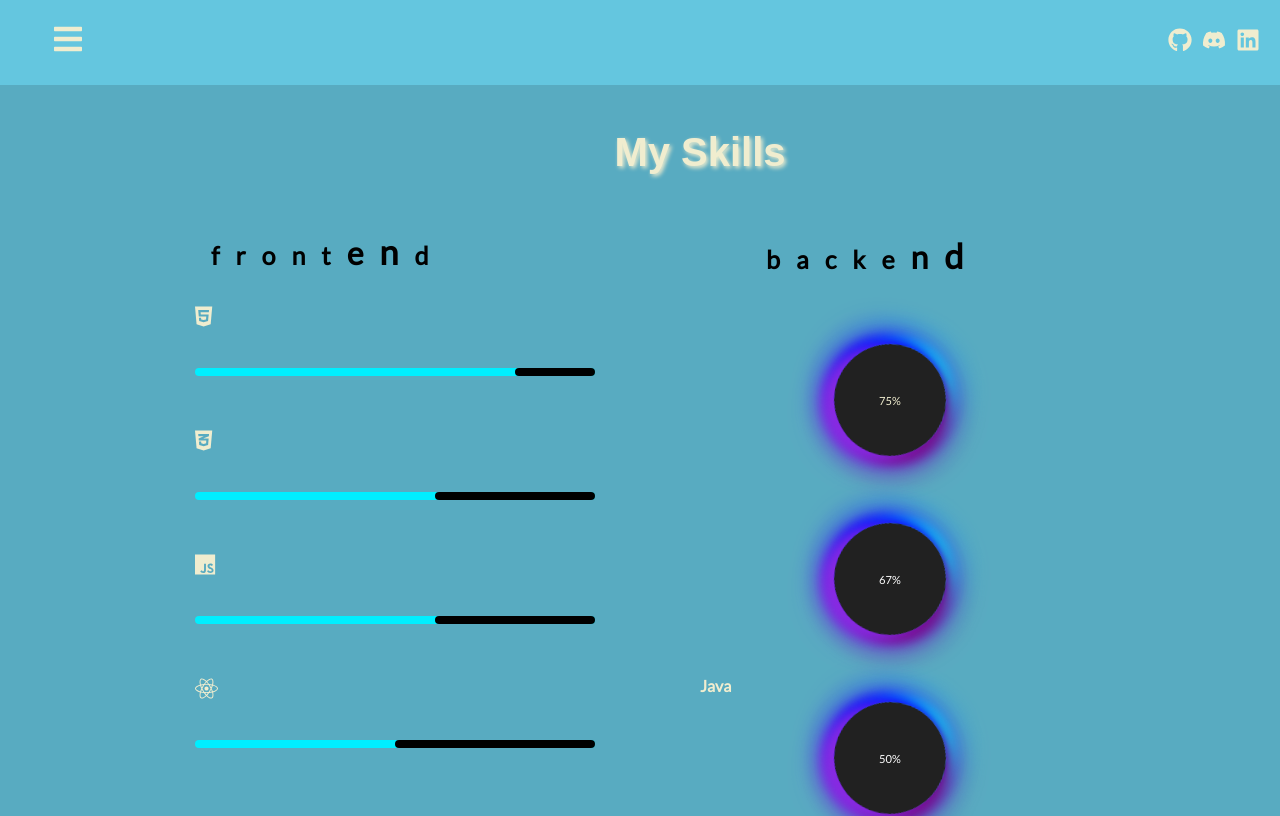
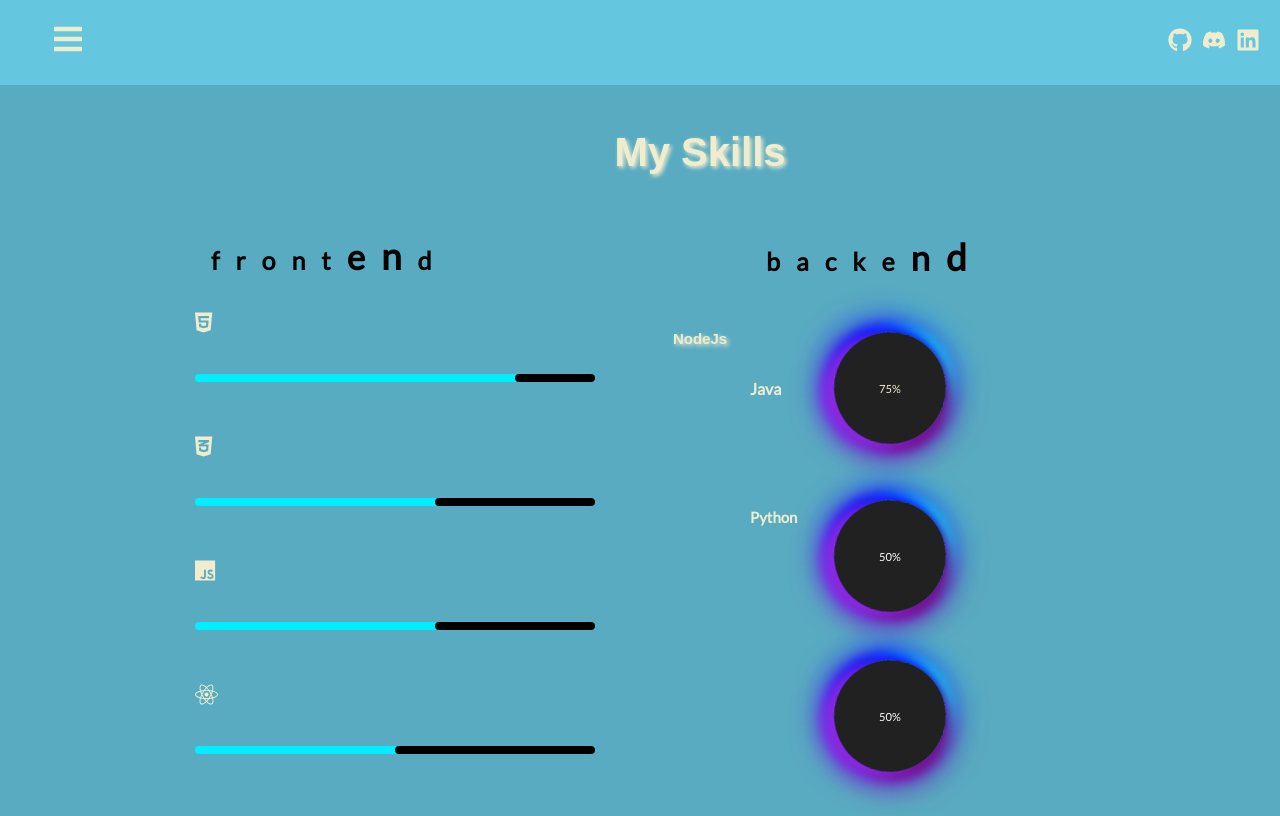
Before and after one commit to Sikhuphela/Port, a React (Create React App) app: page /skills in a window 1280 px wide. Shown: the top 816 px of the page. Built offline with nearby package versions, Linux system fonts and the light colour scheme.

Commit message:
added text for python skill circle

```diff
--- a/src/Pages/Skills.css
+++ b/src/Pages/Skills.css
@@ -307,7 +307,7 @@
     position: relative;
     cursor: not-allowed;
     scale: 0.7;
-    top: -375px;
+    top: -90px;
     left: 250px;
   }
 
@@ -409,7 +409,7 @@
     position: relative;
     cursor: not-allowed;
     scale: 0.7;
-    top: -375px;
+    top: -50px;
     left: 250px;
   }
 
@@ -503,7 +503,7 @@
         position: relative;
         cursor: not-allowed;
         scale: 0.7;
-        top: -375px;
+        top: -50px;
         left: 250px;
       }
 
@@ -585,9 +585,19 @@
     }
 h4{
        color: #F0EDCF;
-       margin-left: 700px;
+       margin-left: 750px;
+       margin-top: -300px;
 
     }
-    .python{
 
-    }
+    h5{
+    color: #F0EDCF;
+     font-size: 15px;
+     margin-top: -50px;
+     margin-left: 750px;
+       }
+ .skill h3{
+font-size: 15px;
+color: #F0EDCF;
+margin-top: 200px;
+ }
--- a/src/Pages/Skills.js
+++ b/src/Pages/Skills.js
@@ -72,6 +72,9 @@ function Skills() {
       </div>
 
 
+      <div className="skill-container">
+      <div className="skill-wrapper">
+        <div className="skill">
           <h4>Java</h4>
           <div class="loader">
             <div class="intern"></div>
@@ -79,23 +82,29 @@ function Skills() {
               <div class="central"></div>
             </div>
           </div>
+        </div>
 
-<h4 className='python'>Python</h4>
+        <div className="skill">
+        <h5>Python</h5>
           <div class="loader-2">
             <div class="intern-2"></div>
             <div class="external-shadow-2">
               <div class="central-2"></div>
             </div>
           </div>
+        </div>
 
-<h4>NodeJs</h4>
+        <div className="skill">
+        <h3>NodeJs</h3>
           <div class="loader-3">
             <div class="intern-3"></div>
             <div class="external-shadow-3">
               <div class="central-3"></div>
             </div>
           </div>
-
+        </div>
+      </div>
+    </div>
     </section>
     </div>
   );
```
Lines whose indentation alone changed are shown as unchanged.
